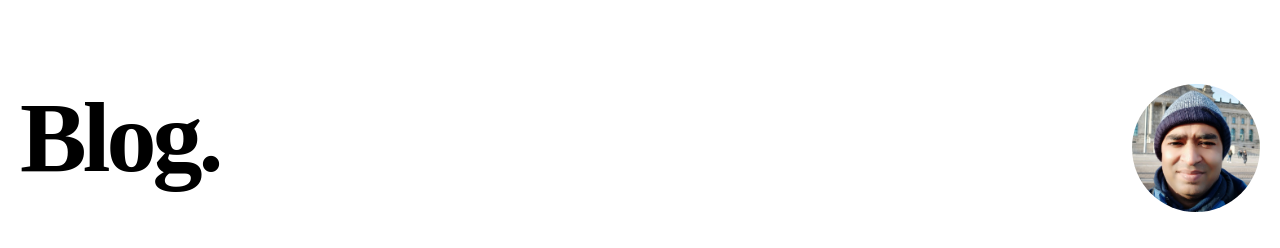
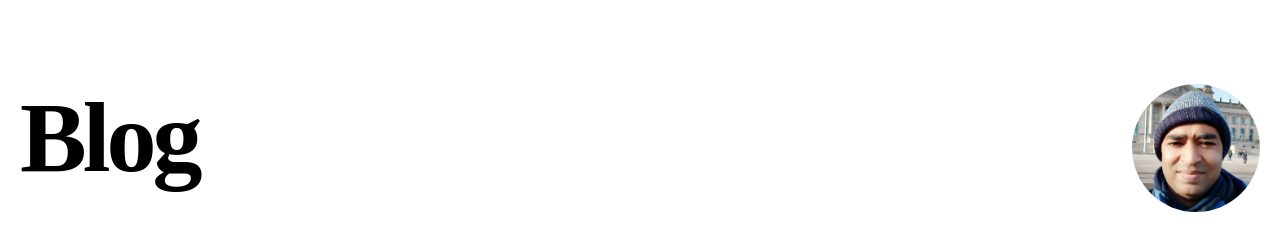
Before and after one commit to caulagi/blog, a Next.js app: page / in a window 1280 px wide. Shown: the top 248 px of the page. Built offline with nearby package versions, Linux system fonts and the light colour scheme; a web font is replaced by a local one.

Commit message:
Remove dot
Signed-off-by: Pradip Caulagi <caulagi@gmail.com>

```diff
--- a/components/intro.tsx
+++ b/components/intro.tsx
@@ -4,7 +4,7 @@ const Intro: React.FC = () => {
   return (
     <section className="flex-col md:flex-row flex items-center md:justify-between mt-16 mb-16 md:mb-12">
       <h1 className="text-6xl md:text-8xl font-bold tracking-tighter leading-tight md:pr-8 font-cursive">
-        Blog.
+        Blog
       </h1>
       <h4 className="text-center md:text-left text-lg mt-5 md:pl-8">
         <Avatar />
```
